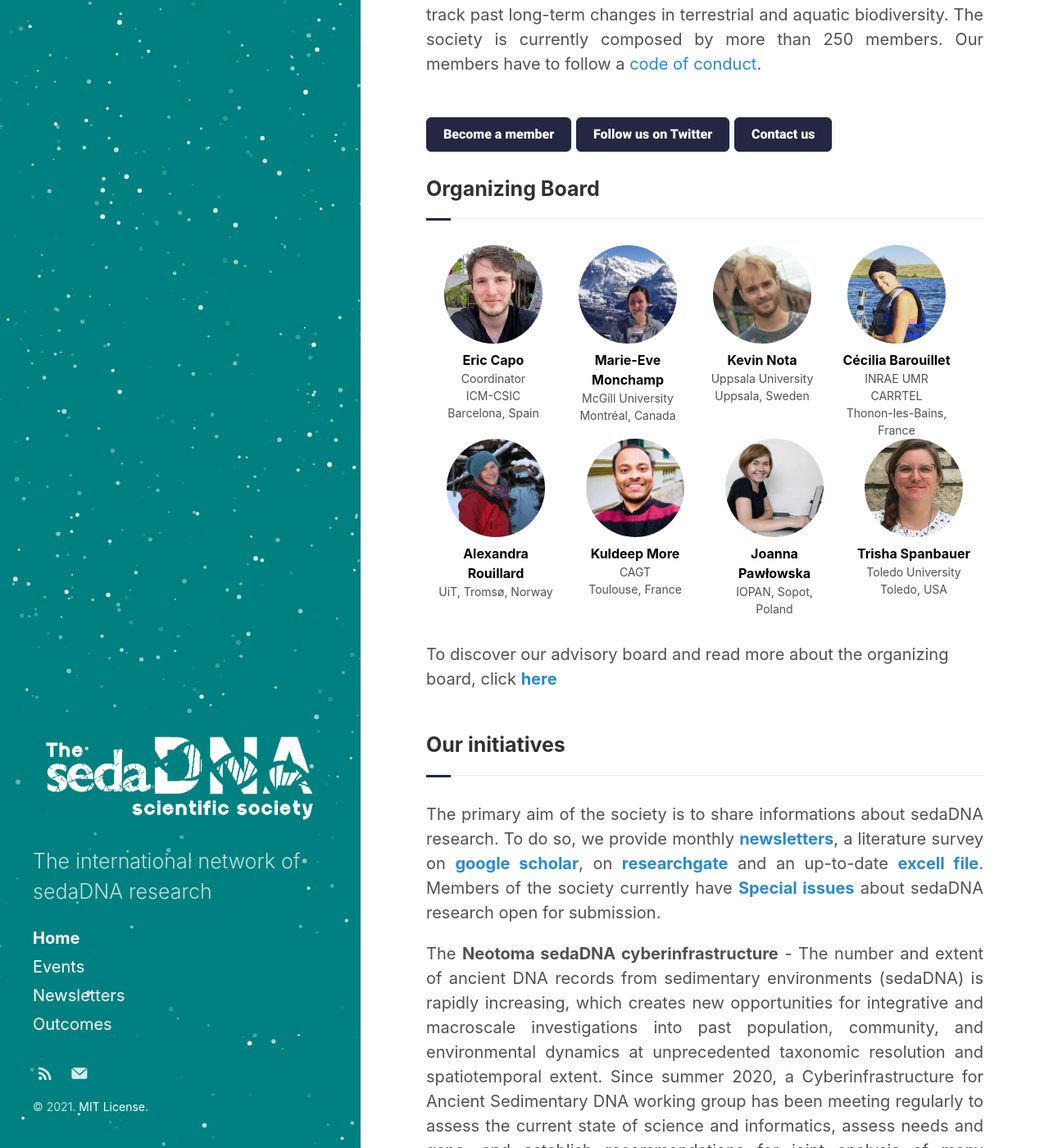
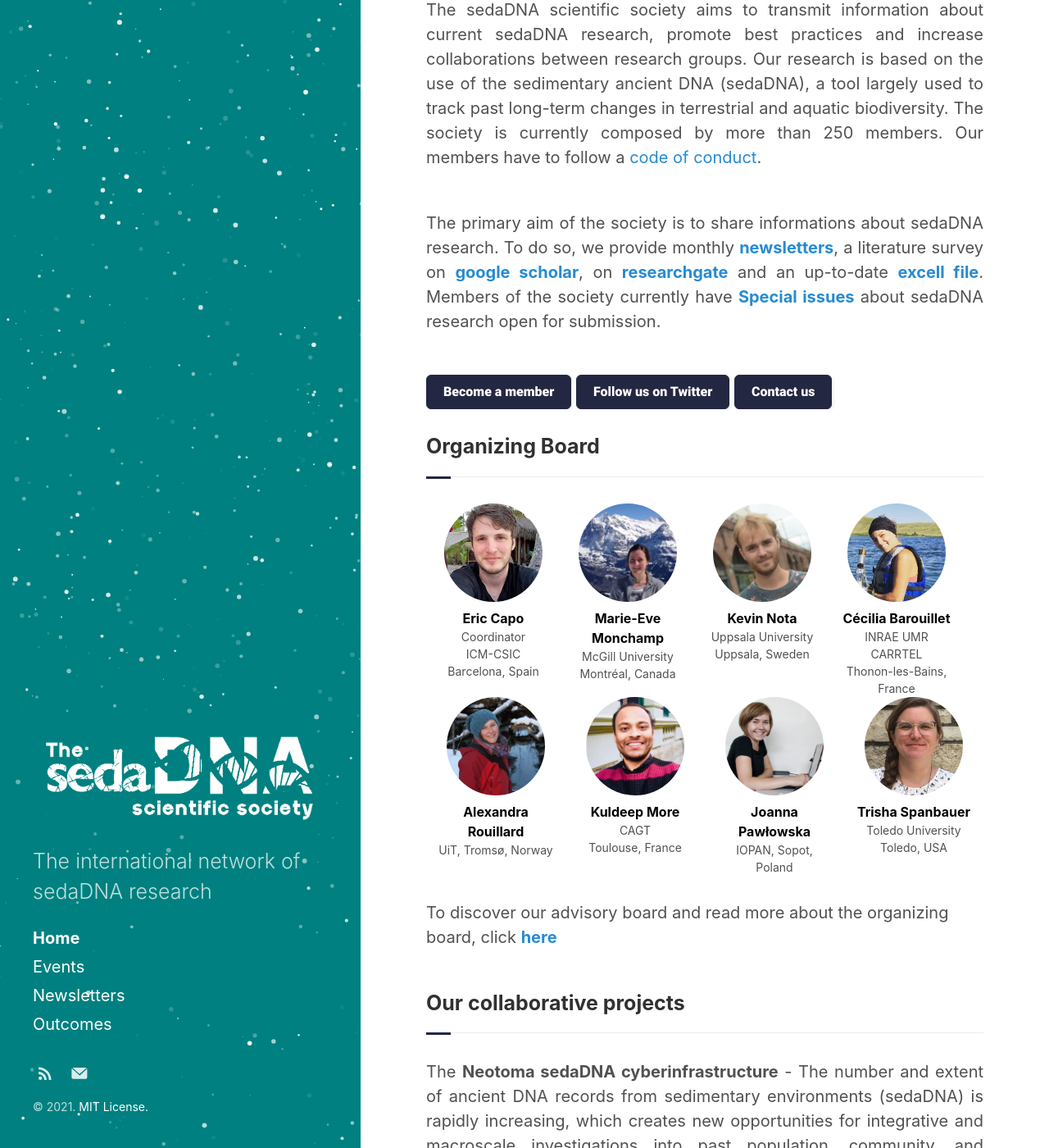
Before and after one commit to sedadna/sedadna.github.io, a Jekyll site: the page built from index.html, in a window 1280 px wide and 1400 px high, scrolled down 197 px. Shown: the whole window at 82% size. Built offline with Jekyll 4.4.1, drawn with Linux system fonts in a browser that asks for light colours; the list of posts is cut into pages by our own code.

Commit message:
Update index.html

```diff
--- a/_layouts/index.html
+++ b/_layouts/index.html
@@ -3,7 +3,10 @@
 ---
 
 <div class="intro">
+<h3 class="section-title underline">About us</h3>
 <p>The sedaDNA scientific society aims to transmit information about current sedaDNA research, promote best practices and increase collaborations between research groups. Our research is based on the use of the sedimentary ancient DNA (sedaDNA), a tool largely used to track past long-term changes in terrestrial and aquatic biodiversity.  The society is currently composed by more than 250 members. Our members have to follow a <a href="/category/code.html" target="_blank">code of conduct</a>.</p>
+<br>
+<p> The primary aim of the society is to share informations about sedaDNA research. To do so, we provide monthly <a href="/category/news.html"><b>newsletters</b></a>, a literature survey on <a href="https://scholar.google.fr/citations?user=90ytJ14AAAAJ&hl=fr" target="_blank"><b>google scholar</b></a>, on <a href="https://www.researchgate.net/project/Comprehensive-literature-about-ancient-DNA-studies-from-sedimentary-archives-by-the-sedaDNA-scientific-society" target="_blank"><b>researchgate</b></a> and an up-to-date <a href="https://drive.google.com/file/d/1fZKL1Vb0xhpDSuqNx_JnYAk0KXEtF0PS/view" target="_blank"><b>excell file</b></a>. Members of the society currently have <a href="/category/si.html" target="_blank"><b>Special issues</b></a> about sedaDNA research open for submission.</p>
 <br>
 <button class="button-join" role="button" onclick="window.open('https://forms.gle/sNqK3VUjHhqUXwbq9','_blank')" type="button">Become a member</button>
 <button class="button-join" role="button" onclick="window.open('https://twitter.com/SedimentaryDNA?lang=en','_blank')" type="button">Follow us on Twitter</button>
@@ -84,8 +87,7 @@
 </div>
 
 <div class="intro">
-<h3 class="section-title underline">Our initiatives</h3>
-<p> The primary aim of the society is to share informations about sedaDNA research. To do so, we provide monthly <a href="/category/news.html"><b>newsletters</b></a>, a literature survey on <a href="https://scholar.google.fr/citations?user=90ytJ14AAAAJ&hl=fr" target="_blank"><b>google scholar</b></a>, on <a href="https://www.researchgate.net/project/Comprehensive-literature-about-ancient-DNA-studies-from-sedimentary-archives-by-the-sedaDNA-scientific-society" target="_blank"><b>researchgate</b></a> and an up-to-date <a href="https://drive.google.com/file/d/1fZKL1Vb0xhpDSuqNx_JnYAk0KXEtF0PS/view" target="_blank"><b>excell file</b></a>. Members of the society currently have <a href="/category/si.html" target="_blank"><b>Special issues</b></a> about sedaDNA research open for submission.</p>
+<h3 class="section-title underline">Our collaborative projects</h3>
 <p> The <b>Neotoma sedaDNA cyberinfrastructure</b> - The number and extent of ancient DNA records from sedimentary environments (sedaDNA) is rapidly increasing, which creates new opportunities for integrative and macroscale investigations into past population, community, and environmental dynamics at unprecedented taxonomic resolution and spatiotemporal extent.  Since summer 2020, a Cyberinfrastructure for Ancient Sedimentary DNA working group has been meeting regularly to assess the current state of science and informatics, assess needs and gaps, and establish recommendations for joint analysis of many sedaDNA records.</p>
 <p> The <a href="https://ercapo.wixsite.com/sedadna-society/african-sedadna-wg" target="_blank"><b>African sedaDNA Working Group</b></a> was created in June 2021 to encourage African researchers to engage and lead sedaDNA research. We want to provide access to information, technical support and expertise, as well as facilitate exchange of students and researchers between research groups within the sedaDNA scientific society. The ultimate goal of this initiative is to empower African researchers so they can play a central role in African lakes sedaDNA research in the near future.</p>
 <p> The <a href="https://pastglobalchanges.org/science/wg/paleoecogen" target="_blank"><b>PAGES PaleoEcoGen Working Group</b></a> named 'Unlocking the power of ancient environmental DNA to understand past ecological trends' aims to exploit emerging ancient eDNA tools to advance our knowledge of critical transitions in Earth’s Quaternary history. To this end, PaleoEcoGen wants to stimulate and enhance international ancient eDNA research by organising topical workshops to discuss new methodologies in the field (including synthetic analyses and modelling approaches), and to coordinate research efforts for bigger picture analyses that, ultimately, will help to inform conservation efforts and future biodiversity assessments.</p>
```
